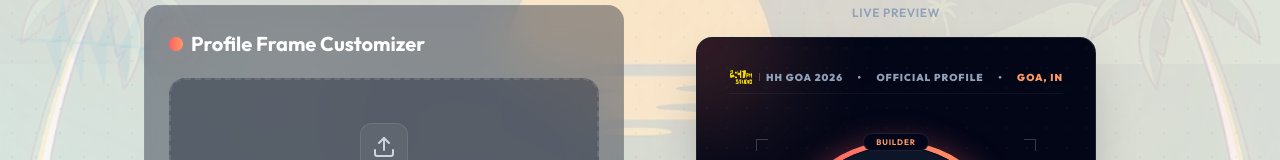
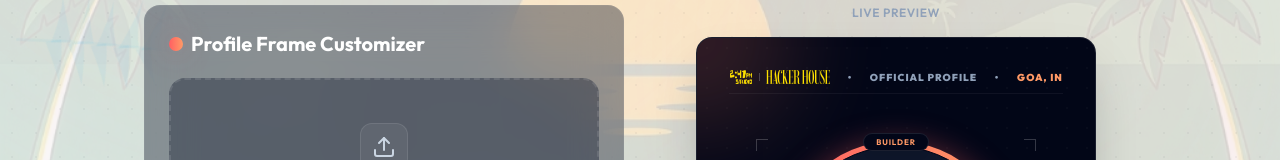
Before and after one commit to tinofrancis/id-card, a Next.js app: page / in a window 1280 px wide. Shown: the part 527-687 px from the top of the page. Built offline with nearby package versions, Linux system fonts and the light colour scheme.

Commit message:
feat: replace HH GOA 2026 text with Hacker House logo in both cards

```diff
--- a/src/components/BuilderCardGenerator.tsx
+++ b/src/components/BuilderCardGenerator.tsx
@@ -282,9 +282,11 @@ export default function BuilderCardGenerator({ activeThemeId, setActiveThemeId }
                   className="h-5 w-8 object-contain"
                 />
                 <div className="h-3 w-[1px] bg-white/20" />
-                <span className="font-display font-black text-[10px] text-white tracking-wider">
-                  HH GOA <span className={activeTheme.accentText}>2026</span>
-                </span>
+                <img
+                  src="/hacker-house-logo.png"
+                  alt="Hacker House"
+                  className="h-5 w-20 object-contain"
+                />
               </div>
               <div className="flex items-center gap-1 text-[8px] font-mono text-slate-500 uppercase tracking-widest">
                 <Star className={`h-2.5 w-2.5 fill-current ${activeTheme.accentText}`} />
@@ -410,9 +412,11 @@ export default function BuilderCardGenerator({ activeThemeId, setActiveThemeId }
                 className="h-14 w-24 object-contain"
               />
               <div className="h-8 w-[2px] bg-white/20" />
-              <span className="font-display font-black text-3xl text-white tracking-widest">
-                HH GOA <span className={activeTheme.accentText}>2026</span>
-              </span>
+              <img
+                src="/hacker-house-logo.png"
+                alt="Hacker House"
+                className="h-14 w-52 object-contain"
+              />
             </div>
             <div className="flex items-center gap-2 text-sm font-mono text-slate-400 uppercase tracking-[0.2em]">
               <Star className={`h-4.5 w-4.5 fill-current ${activeTheme.accentText}`} />
--- a/src/components/FrameGenerator.tsx
+++ b/src/components/FrameGenerator.tsx
@@ -163,7 +163,11 @@ export default function FrameGenerator({ activeThemeId, setActiveThemeId }: Fram
                   className="h-3.5 w-6 object-contain"
                 />
                 <div className="h-2 w-[1px] bg-white/20" />
-                <span>HH GOA 2026</span>
+                <img
+                  src="/hacker-house-logo.png"
+                  alt="Hacker House"
+                  className="h-3.5 w-16 object-contain"
+                />
               </div>
               <span>•</span>
               <span>Official Profile</span>
@@ -287,7 +291,11 @@ export default function FrameGenerator({ activeThemeId, setActiveThemeId }: Fram
                 className="h-10 w-16 object-contain"
               />
               <div className="h-6 w-[2px] bg-white/20" />
-              <span>HH GOA 2026</span>
+              <img
+                src="/hacker-house-logo.png"
+                alt="Hacker House"
+                className="h-10 w-44 object-contain"
+              />
             </div>
             <span>•</span>
             <span>Official Profile</span>
```
